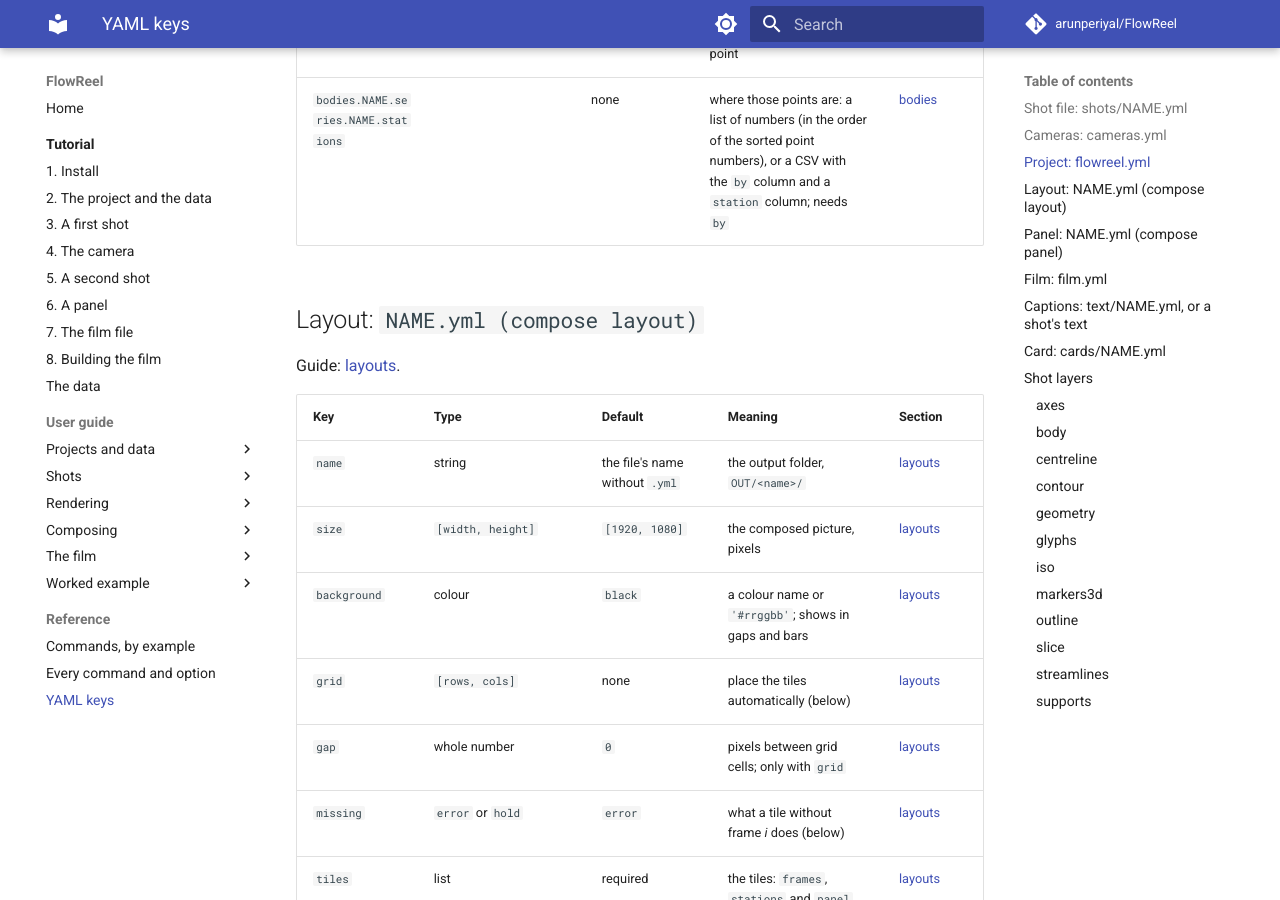
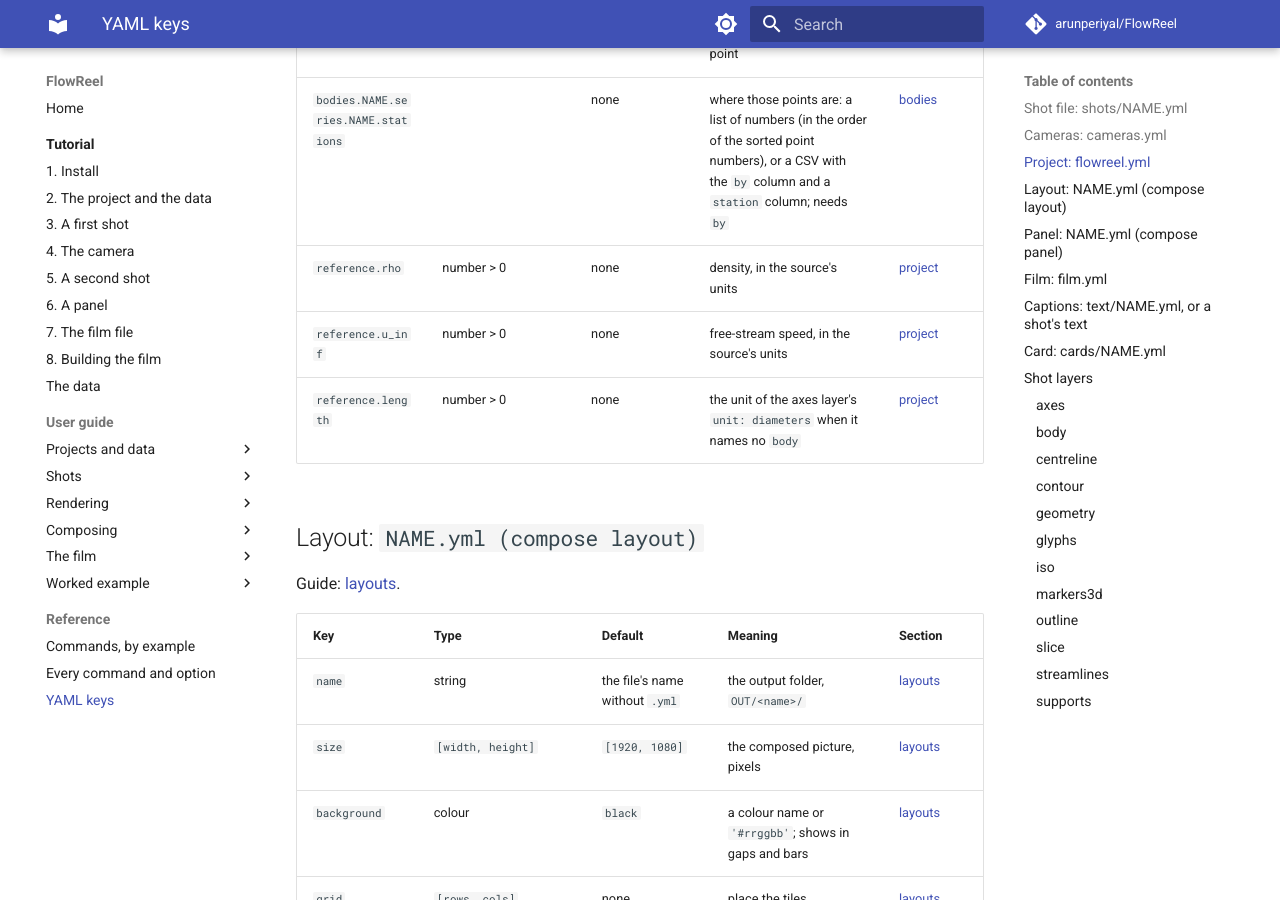
Before and after one commit to arunperiyal/FlowReel, an MkDocs documentation site: the page built from docs/reference/yaml.md, in a window 1280 px wide and 900 px high, scrolled down 6679 px. Built offline with MkDocs 1.6.1 and Material for MkDocs 9.7.7, drawn with Linux system fonts in a browser that asks for light colours; comment, search, counter and statistics services are not loaded; some of the changed text lies outside the part shown.

Commit message:
Document the reference values, and use them in the flow panels example
No new rule for the rules page: the keys are optional, and an unknown one is an
error as everywhere.

```diff
--- a/docs/reference/yaml.md
+++ b/docs/reference/yaml.md
@@ -99,6 +99,9 @@ Guide: [bodies](../bodies.md).
 | `bodies.NAME.series.NAME.columns` |  | the file's own | names to use for columns, `{dy: aleDisp_y}` (new name: name in the file) | [bodies](../bodies.md#series) |
 | `bodies.NAME.series.NAME.by` |  | required | the CSV, relative to the project folder; may hold `{node}` (the `by` name in braces) for one file per point | [bodies](../bodies.md#series) |
 | `bodies.NAME.series.NAME.stations` |  | none | where those points are: a list of numbers (in the order of the sorted point numbers), or a CSV with the `by` column and a `station` column; needs `by` | [bodies](../bodies.md#series) |
+| `reference.rho` | number > 0 | none | density, in the source's units | [project](../project.md#reference-values) |
+| `reference.u_inf` | number > 0 | none | free-stream speed, in the source's units | [project](../project.md#reference-values) |
+| `reference.length` | number > 0 | none | the unit of the axes layer's `unit: diameters` when it names no `body` | [project](../project.md#reference-values) |
 
 ## Layout: `NAME.yml (compose layout)`
 
@@ -154,7 +157,7 @@ Guide: [panels](../panels.md).
 | `<cuts>.source` | as a shot's `source` | the source of the shot in `times: {shot: FILE}` | the flow to read; relative paths from the panel file's folder | [panels](../panels.md#where-the-flow-comes-from) |
 | `<cuts>.body` | string | the one body with that series | the declared body | [panels](../panels.md#where-the-data-comes-from) |
 | `<cuts>.field` | string | required | a field the source gives (`U`, `p`) or a derived one (`vorticity_x`, `lambda2`, ...; see [fields](../fields.md)) | [panels](../panels.md#where-the-flow-comes-from) |
-| `<cuts>.params` | mapping of numbers | none | parameters of derived fields: `{rho: 1, u_inf: 1}` for `pressure_coefficient`, `{mu: 0.001}` for `wall_shear` | [panels](../panels.md#where-the-flow-comes-from) |
+| `<cuts>.params` | mapping of numbers | the project's [`reference`](../project.md#reference-values) values the field takes | parameters of derived fields: `{rho: 1, u_inf: 1}` for `pressure_coefficient`, `{mu: 0.001}` for `wall_shear`; a value here wins over the project's | [panels](../panels.md#where-the-flow-comes-from) |
 | `<cuts>.range` | `[low, high]` | `[-a, a]`, `a` the largest magnitude | the colours' range | [panels](../panels.md#map) |
 | `<cuts>.colormap` | string | `fire_ice` | `fire_ice` (black at the middle) or a matplotlib name | [panels](../panels.md#map) |
 | `<cuts>.levels` | integer | `41` | contour levels from `low` to `high` | [panels](../panels.md#where-the-flow-comes-from) |
@@ -190,7 +193,7 @@ Guide: [panels](../panels.md).
 | `<section>.source` | as a shot's `source` | the source of the shot in `times: {shot: FILE}` | the flow to read; relative paths from the panel file's folder | [panels](../panels.md#where-the-flow-comes-from) |
 | `<section>.body` | string | the one body with that series | the declared body | [panels](../panels.md#where-the-data-comes-from) |
 | `<section>.field` | string | required | a field the source gives (`U`, `p`) or a derived one (`vorticity_x`, `lambda2`, ...; see [fields](../fields.md)) | [panels](../panels.md#where-the-flow-comes-from) |
-| `<section>.params` | mapping of numbers | none | parameters of derived fields: `{rho: 1, u_inf: 1}` for `pressure_coefficient`, `{mu: 0.001}` for `wall_shear` | [panels](../panels.md#where-the-flow-comes-from) |
+| `<section>.params` | mapping of numbers | the project's [`reference`](../project.md#reference-values) values the field takes | parameters of derived fields: `{rho: 1, u_inf: 1}` for `pressure_coefficient`, `{mu: 0.001}` for `wall_shear`; a value here wins over the project's | [panels](../panels.md#where-the-flow-comes-from) |
 | `<section>.range` | `[low, high]` | `[-a, a]`, `a` the largest magnitude | the colours' range | [panels](../panels.md#map) |
 | `<section>.colormap` | string | `fire_ice` | `fire_ice` (black at the middle) or a matplotlib name | [panels](../panels.md#map) |
 | `<section>.levels` | integer | `41` | contour levels from `low` to `high` | [panels](../panels.md#where-the-flow-comes-from) |
@@ -212,7 +215,7 @@ Guide: [panels](../panels.md).
 | `<strip>.source` | as a shot's `source` | the source of the shot in `times: {shot: FILE}` | the flow to read; relative paths from the panel file's folder | [panels](../panels.md#where-the-flow-comes-from) |
 | `<strip>.body` | string | the one body with that series | the declared body | [panels](../panels.md#where-the-data-comes-from) |
 | `<strip>.field` | string | required | a field the source gives (`U`, `p`) or a derived one (`vorticity_x`, `lambda2`, ...; see [fields](../fields.md)) | [panels](../panels.md#where-the-flow-comes-from) |
-| `<strip>.params` | mapping of numbers | none | parameters of derived fields: `{rho: 1, u_inf: 1}` for `pressure_coefficient`, `{mu: 0.001}` for `wall_shear` | [panels](../panels.md#where-the-flow-comes-from) |
+| `<strip>.params` | mapping of numbers | the project's [`reference`](../project.md#reference-values) values the field takes | parameters of derived fields: `{rho: 1, u_inf: 1}` for `pressure_coefficient`, `{mu: 0.001}` for `wall_shear`; a value here wins over the project's | [panels](../panels.md#where-the-flow-comes-from) |
 | `<strip>.range` | `[low, high]` | `[-a, a]`, `a` the largest magnitude | the colours' range | [panels](../panels.md#map) |
 | `<strip>.colormap` | string | `fire_ice` | `fire_ice` (black at the middle) or a matplotlib name | [panels](../panels.md#map) |
 | `<strip>.levels` | integer | `41` | contour levels from `low` to `high` | [panels](../panels.md#where-the-flow-comes-from) |
```
Also changed, not shown: docs/PLAN.md (+1 -1 lines), docs/fields.md (+3 -1 lines), docs/layers-markers.md (+1 -1 lines), docs/panels.md (+1 -1 lines), docs/project.md (+27 -2 lines), 3 other files.
